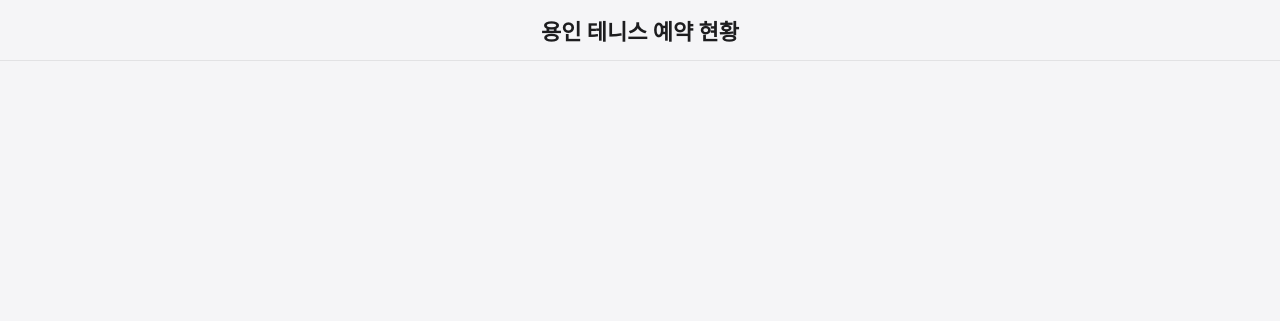
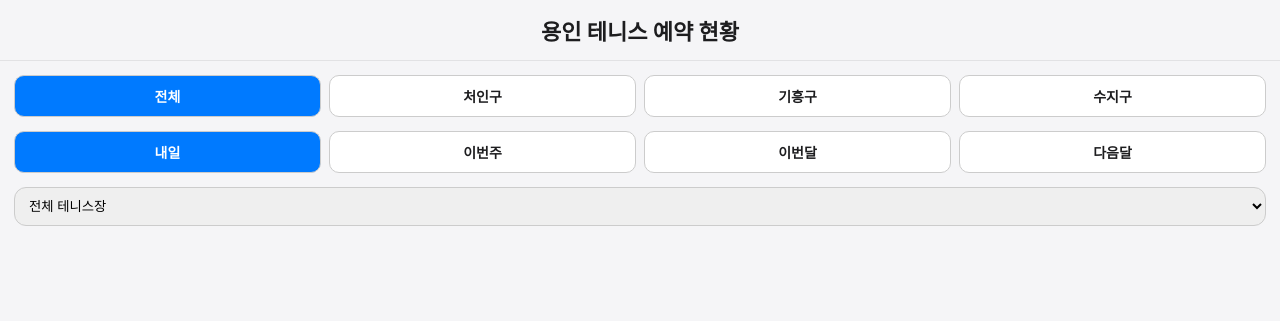
Before and after one commit to minyong318-png/Search_YT, a Flask app: template templates/ios_template.html in a window 1280 px wide. Shown: the top 321 px of the page. Run offline with Flask 3, Linux system fonts and the light colour scheme; the template is opened without the code that fills it, so the values that code supplies are empty.

Commit message:
필터 기능 추가

```diff
--- a/templates/ios_template.html
+++ b/templates/ios_template.html
@@ -44,6 +44,41 @@
         border-bottom: 1px solid rgba(0,0,0,0.08);
     }
 
+    /* ---------- 필터 UI ---------- */
+    .segment {
+        display: flex;
+        gap: 8px;
+        margin: 14px;
+    }
+
+    .segment button {
+        flex: 1;
+        padding: 10px 12px;
+        border-radius: 10px;
+        border: 1px solid #ccc;
+        background: var(--card);
+        font-size: 14px;
+        font-weight: 600;
+        color: var(--text);
+    }
+
+    .segment button.active {
+        background: var(--blue);
+        color: white;
+    }
+
+    .filter-block {
+        margin: 12px 14px;
+    }
+
+    .filter-block select {
+        width: 100%;
+        padding: 10px;
+        border-radius: 12px;
+        border: 1px solid #ccc;
+    }
+
+    /* ---------- 카드 UI ---------- */
     .court-card {
         background: var(--card);
         margin: 16px;
@@ -94,19 +129,156 @@
         color: var(--text);
         border: 1px solid rgba(0,0,0,0.12);
     }
-
 </style>
 </head>
 
 <body>
 
-<div class="navbar">
-    용인 테니스 예약 현황
+<div class="navbar">용인 테니스 예약 현황</div>
+
+<!-- 구 필터 -->
+<div class="segment" id="filter-gu">
+    <button data-gu="all" class="active">전체</button>
+    <button data-gu="처인구">처인구</button>
+    <button data-gu="기흥구">기흥구</button>
+    <button data-gu="수지구">수지구</button>
 </div>
 
-<div id="content">
-    <!-- Python이 채움 -->
+<!-- 날짜 필터 -->
+<div class="segment" id="filter-date">
+    <button data-date="tomorrow" class="active">내일</button>
+    <button data-date="thisweek">이번주</button>
+    <button data-date="thismonth">이번달</button>
+    <button data-date="nextmonth">다음달</button>
 </div>
+
+<!-- 테니스장 필터 -->
+<div class="filter-block">
+    <select id="filter-court">
+        <option value="all">전체 테니스장</option>
+    </select>
+</div>
+
+<div id="content"></div>
+
+<!-- -------------------- JS -------------------- -->
+<script>
+let FACILITIES = {};
+let AVAIL = {};
+
+async function loadData() {
+    const res = await fetch("/data");
+    const data = await res.json();
+
+    FACILITIES = data.facilities;
+    AVAIL = data.availability;
+
+    const courtSelect = document.getElementById("filter-court");
+    for (let rid in FACILITIES) {
+        const opt = document.createElement("option");
+        opt.value = rid;
+        opt.textContent = FACILITIES[rid].title;
+        courtSelect.appendChild(opt);
+    }
+
+    render();
+}
+
+function setActive(el) {
+    const parent = el.parentElement;
+    [...parent.children].forEach(btn => btn.classList.remove("active"));
+    el.classList.add("active");
+}
+
+function filterByDate(days, filterType) {
+    let result = {};
+    const now = new Date();
+    const tomorrow = new Date(now.getTime() + 86400000);
+    const format = d => d.toISOString().slice(0,10).replace(/-/g,"");
+
+    if (filterType === "tomorrow") {
+        const key = format(tomorrow);
+        if (days[key]) result[key] = days[key];
+    }
+    else if (filterType === "thisweek") {
+        const end = new Date(now);
+        end.setDate(now.getDate() + (7 - now.getDay()));
+        for (let d = new Date(tomorrow); d <= end; d.setDate(d.getDate()+1)) {
+            const key = format(d);
+            if (days[key]) result[key] = days[key];
+        }
+    }
+    else if (filterType === "thismonth") {
+        const end = new Date(now.getFullYear(), now.getMonth()+1, 0);
+        for (let d = new Date(tomorrow); d <= end; d.setDate(d.getDate()+1)) {
+            const key = format(d);
+            if (days[key]) result[key] = days[key];
+        }
+    }
+    else if (filterType === "nextmonth") {
+        const start = new Date(now.getFullYear(), now.getMonth()+1, 1);
+        const end = new Date(now.getFullYear(), now.getMonth()+2, 0);
+        for (let d = start; d <= end; d.setDate(d.getDate()+1)) {
+            const key = format(d);
+            if (days[key]) result[key] = days[key];
+        }
+    }
+
+    return result;
+}
+
+function render() {
+    const guFilter = document.querySelector("#filter-gu .active").dataset.gu;
+    const dateFilter = document.querySelector("#filter-date .active").dataset.date;
+    const courtFilter = document.getElementById("filter-court").value;
+
+    let html = "";
+
+    for (let rid in FACILITIES) {
+        if (courtFilter !== "all" && rid !== courtFilter) continue;
+
+        const loc = FACILITIES[rid].location || "";
+        if (guFilter !== "all" && !loc.includes(guFilter)) continue;
+
+        let days = AVAIL[rid] || {};
+        let filtered = filterByDate(days, dateFilter);
+        if (Object.keys(filtered).length === 0) continue;
+
+        html += `
+        <div class="court-card">
+            <div class="court-title">${FACILITIES[rid].title}</div>
+            <div class="court-location">${FACILITIES[rid].location}</div>
+        `;
+
+        for (let dateKey in filtered) {
+            html += `
+            <div class="date-section">
+                <div class="date-header">${dateKey}</div>
+            `;
+            filtered[dateKey].forEach(t => {
+                html += `<div class="time-slot">${t.timeContent}</div>`;
+            });
+            html += `</div>`;
+        }
+
+        html += `</div>`;
+    }
+
+    document.getElementById("content").innerHTML = html;
+}
+
+document.querySelectorAll("#filter-gu button").forEach(btn =>
+    btn.addEventListener("click", () => { setActive(btn); render(); })
+);
+
+document.querySelectorAll("#filter-date button").forEach(btn =>
+    btn.addEventListener("click", () => { setActive(btn); render(); })
+);
+
+document.getElementById("filter-court").addEventListener("change", render);
+
+loadData();
+</script>
 
 </body>
 </html>
--- a/tennis_core.py
+++ b/tennis_core.py
@@ -139,45 +139,51 @@ async def fetch_times(session, date_val, rid):
 # --------------------------------------------------------------
 async def fetch_availability(session, rid):
     today = datetime.today()
+
+    # 오늘 제외 → 내일부터 시작
+    start = today + timedelta(days=1)
+
     result = {}
 
-    # 이번달
-    y, m, d0 = today.year, today.month, today.day
+    # 이번 달
+    y, m = start.year, start.month
     last_this = calendar.monthrange(y, m)[1]
 
-    # 다음달
-    nd = today.replace(day=1) + timedelta(days=32)
-    ny, nm = nd.year, nd.month
+    # 다음 달
+    next_dt = start.replace(day=1) + timedelta(days=32)
+    ny, nm = next_dt.year, next_dt.month
     last_next = calendar.monthrange(ny, nm)[1]
 
     tasks = []
 
-    for d in range(d0, last_this + 1):
+    # 이번달: 내일 → 말일까지
+    for d in range(start.day, last_this + 1):
         date_val = f"{y}{m:02d}{d:02d}"
         tasks.append(fetch_times(session, date_val, rid))
 
+    # 다음달: 1일 → 말일까지
     for d in range(1, last_next + 1):
         date_val = f"{ny}{nm:02d}{d:02d}"
         tasks.append(fetch_times(session, date_val, rid))
 
-    times_list = await asyncio.gather(*tasks)
+    results = await asyncio.gather(*tasks)
 
     idx = 0
-    for d in range(d0, last_this + 1):
+    # 이번달
+    for d in range(start.day, last_this + 1):
         key = f"{y}{m:02d}{d:02d}"
-        if times_list[idx]:
-            result[key] = times_list[idx]
+        if results[idx]:
+            result[key] = results[idx]
         idx += 1
 
+    # 다음달
     for d in range(1, last_next + 1):
         key = f"{ny}{nm:02d}{d:02d}"
-        if times_list[idx]:
-            result[key] = times_list[idx]
+        if results[idx]:
+            result[key] = results[idx]
         idx += 1
 
     return result
-
-
 # --------------------------------------------------------------
 # 전체 실행 함수
 # --------------------------------------------------------------
```
